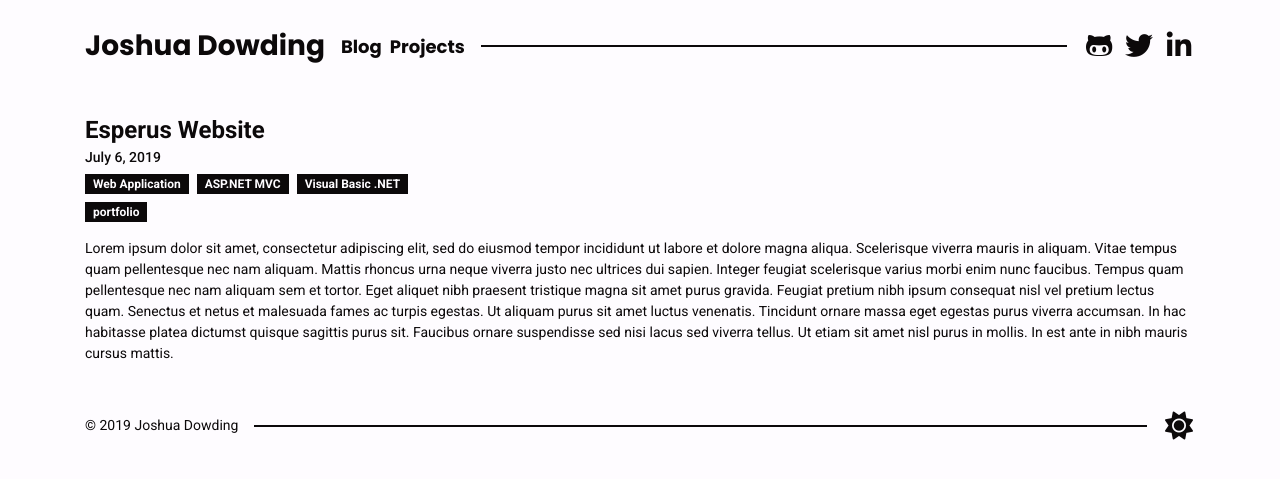
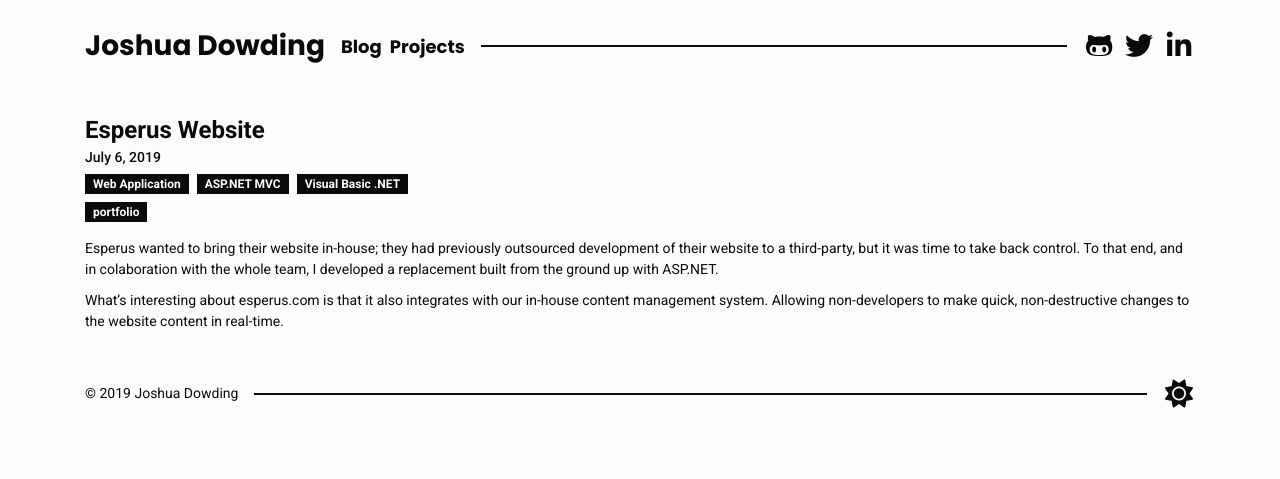
Before and after one commit to joshuadowding/jdowding.me, a Jekyll site: the page built from _posts/2019-07-06-Portfolio.md, in a window 1280 px wide. Shown: the top 479 px of the page. Built offline with Jekyll 4.4.1, drawn with Linux system fonts in a browser that asks for light colours; nearby versions of some CDN libraries.

Commit message:
projects: update esperus.com and include a link

```diff
--- a/_posts/2019-07-06-Portfolio.md
+++ b/_posts/2019-07-06-Portfolio.md
@@ -5,10 +5,13 @@
 image: /img/portfolio/bombjour-1.jpg
 categories: portfolio
 hidden: true
+link: https://esperus.com/
 tags:
  - Web Application
  - ASP.NET MVC
  - Visual Basic .NET
 ---
 
-Lorem ipsum dolor sit amet, consectetur adipiscing elit, sed do eiusmod tempor incididunt ut labore et dolore magna aliqua. Scelerisque viverra mauris in aliquam. Vitae tempus quam pellentesque nec nam aliquam. Mattis rhoncus urna neque viverra justo nec ultrices dui sapien. Integer feugiat scelerisque varius morbi enim nunc faucibus. Tempus quam pellentesque nec nam aliquam sem et tortor. Eget aliquet nibh praesent tristique magna sit amet purus gravida. Feugiat pretium nibh ipsum consequat nisl vel pretium lectus quam. Senectus et netus et malesuada fames ac turpis egestas. Ut aliquam purus sit amet luctus venenatis. Tincidunt ornare massa eget egestas purus viverra accumsan. In hac habitasse platea dictumst quisque sagittis purus sit. Faucibus ornare suspendisse sed nisi lacus sed viverra tellus. Ut etiam sit amet nisl purus in mollis. In est ante in nibh mauris cursus mattis.
+Esperus wanted to bring their website in-house; they had previously outsourced development of their website to a third-party, but it was time to take back control. To that end, and in colaboration with the whole team, I developed a replacement built from the ground up with ASP.NET.
+
+What's interesting about esperus.com is that it also integrates with our in-house content management system. Allowing non-developers to make quick, non-destructive changes to the website content in real-time.
```
Also changed, not shown: _posts/2019-08-23-Portfolio.md (+1 -1 lines).
